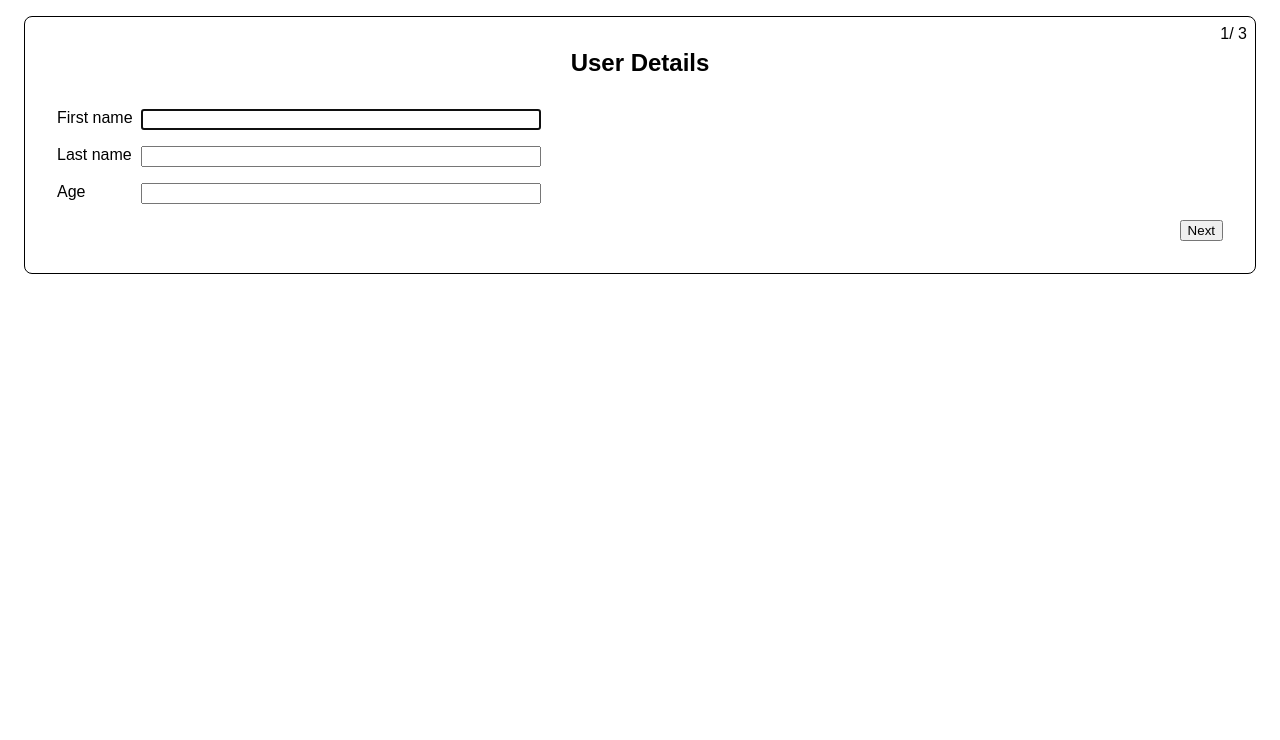
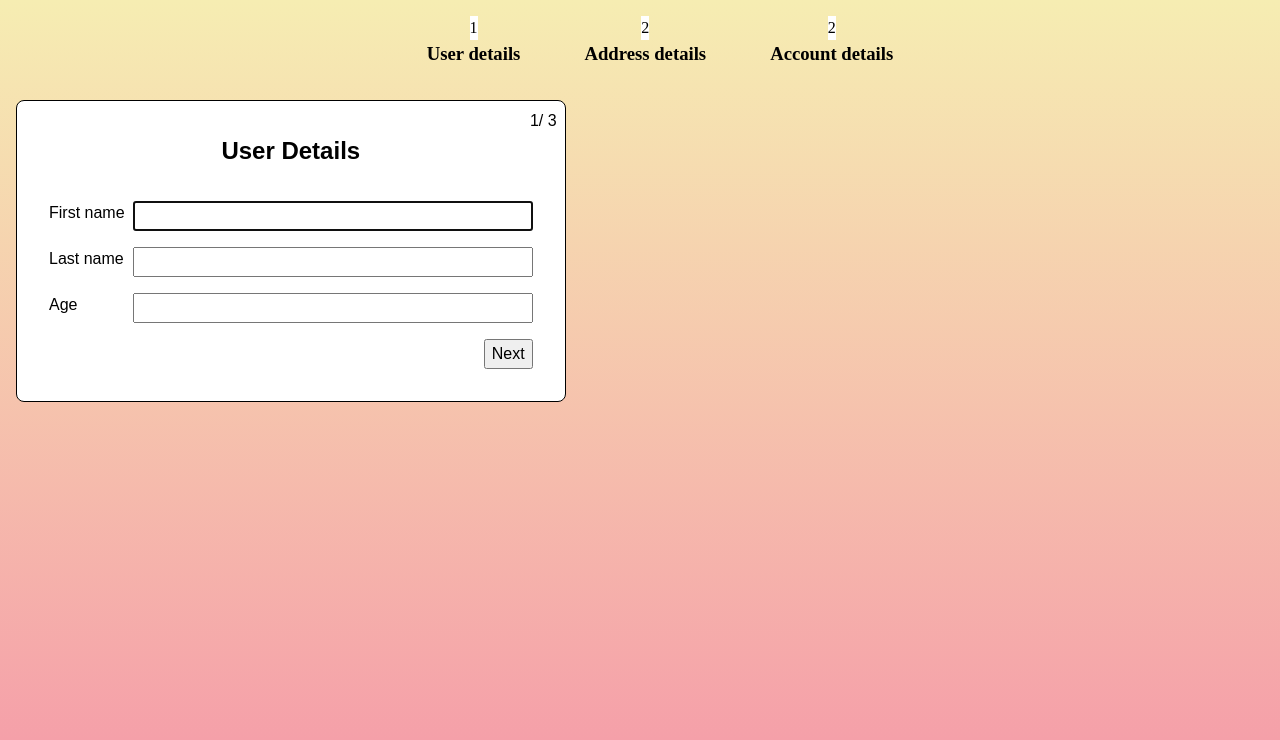
Before and after one commit to 0trava/Practic_work_ts-formic-react, a React (Vite) app: page / in a window 1280 px wide. Shown: the top 740 px of the page. Built offline with nearby package versions, Linux system fonts and the light colour scheme; the HTML template or start-up script is replaced by a standard one.

Commit message:
add scss file

```diff
--- a/package.json
+++ b/package.json
@@ -23,6 +23,7 @@
     "eslint-plugin-react-hooks": "^4.6.0",
     "eslint-plugin-react-refresh": "^0.4.3",
     "typescript": "^5.0.2",
+    "typescript-plugin-css-modules": "^5.0.1",
     "vite": "^4.4.5"
   }
 }
--- /dev/null
+++ b/src/App.module.scss
@@ -0,0 +1,106 @@
+/* Указываем box sizing */
+*,
+*::before,
+*::after {
+  box-sizing: border-box;
+}
+
+/* Убираем внутренние отступы */
+ul[class],
+ol[class] {
+  padding: 0;
+}
+
+/* Убираем внешние отступы */
+body,
+h1,
+h2,
+h3,
+h4,
+p,
+ul[class],
+ol[class],
+li,
+figure,
+figcaption,
+blockquote,
+dl,
+dd {
+  margin: 0;
+}
+
+/* Выставляем основные настройки по-умолчанию для body */
+body {
+  min-height: 100vh;
+  scroll-behavior: smooth;
+  text-rendering: optimizeSpeed;
+  line-height: 1.5;
+}
+
+/* Удаляем стандартную стилизацию для всех ul и il, у которых есть атрибут class*/
+ul[class],
+ol[class] {
+  list-style: none;
+}
+
+/* Элементы a, у которых нет класса, сбрасываем до дефолтных стилей */
+a:not([class]) {
+  text-decoration-skip-ink: auto;
+}
+
+/* Упрощаем работу с изображениями */
+img {
+  max-width: 100%;
+  display: block;
+}
+
+/* Указываем понятную периодичность в потоке данных у article*/
+article > * + * {
+  margin-top: 1em;
+}
+
+/* Наследуем шрифты для инпутов и кнопок */
+input,
+button,
+textarea,
+select {
+  font: inherit;
+}
+
+/* Удаляем все анимации и переходы для людей, которые предпочитай их не использовать */
+@media (prefers-reduced-motion: reduce) {
+  * {
+    animation-duration: 0.01ms !important;
+    animation-iteration-count: 1 !important;
+    transition-duration: 0.01ms !important;
+    scroll-behavior: auto !important;
+  }
+}
+
+
+body{
+    background: linear-gradient(0deg, #f598a8, #f6edb2);
+}
+
+ul {
+  list-style: none;
+  display: flex;
+  justify-content: center;
+  align-items: center;
+  gap: 5vw;
+}
+
+li{
+  display: flex;
+  flex-direction: column;
+  justify-content: center;
+  align-items: center;
+
+  margin: 0;
+  margin-bottom: 1rem;
+  text-align: center;
+}
+
+li div {
+  background-color: white;
+}
--- a/src/App.tsx
+++ b/src/App.tsx
@@ -1,20 +1,21 @@
-import { FormEvent, useState } from "react"
-import { AccountForm } from "./AccountForm"
-import { AddressForm } from "./AddressForm"
-import { UserForm } from "./UserForm"
-import { useMultistepForm } from "./useMultistepForm"
+import { FormEvent, useState } from "react";
+import { AccountForm } from "./AccountForm";
+import { AddressForm } from "./AddressForm";
+import { UserForm } from "./UserForm";
+import { useMultistepForm } from "./useMultistepForm";
+import styles from  './App.module.scss';
 
 type FormData = {
-  firstName: string,
-  lastName: string,
-  age: string,
-  street: string,
-  city: string,
-  state: string,
-  zip: string,
-  email: string,
-  password: string,
-}
+  firstName: string;
+  lastName: string;
+  age: string;
+  street: string;
+  city: string;
+  state: string;
+  zip: string;
+  email: string;
+  password: string;
+};
 
 const INITIAL_DATA: FormData = {
   firstName: "",
@@ -26,42 +27,55 @@ const INITIAL_DATA: FormData = {
   zip: "",
   email: "",
   password: "",
-
-}
-
-
+};
 
 function App() {
-  const [data, setData] = useState(INITIAL_DATA)
-  const {steps,
-    currentStepIndex,
-    step,
-    isFirstStep,
-    back,
-    next,
-    isLastStep,
-  } = useMultistepForm([<UserForm {...data} updateFields={updateFields}/>,
-                        <AddressForm {...data} updateFields={updateFields}/>,
-                        <AccountForm {...data} updateFields={updateFields}/>])
-
-
+  const [data, setData] = useState(INITIAL_DATA);
+  const { steps, currentStepIndex, step, isFirstStep, back, next, isLastStep } =
+    useMultistepForm([
+      <UserForm {...data} updateFields={updateFields} />,
+      <AddressForm {...data} updateFields={updateFields} />,
+      <AccountForm {...data} updateFields={updateFields} />,
+    ]);
 
   // Update data
   function updateFields(fields: Partial<FormData>) {
-    setData(prev => {
-      return {...prev, ...fields}
-    })
+    setData((prev) => {
+      return { ...prev, ...fields };
+    });
   }
   // FORM submite
-  function onSubmite (e: FormEvent) {
-    e.preventDefault()
-    next()
+  function onSubmite(e: FormEvent) {
+    e.preventDefault();
+    if (!isLastStep) return next();
+    alert("Suvvessful Account Creation");
   }
 
+  // Style
+  const className: string = styles.title;
+
+  return (
+    <>
+    {/* Block whits steps */}
+    <ul>
+    <li>
+      <div>1</div>
+      <h3>User details</h3>
+    </li>
+    <li>
+       <div>2</div>
+       <h3>Address details</h3>
+    </li>
+    <li>
+       <div>2</div>
+       <h3>Account details</h3>
+    </li>
+    </ul>
 
 
-
-  return (  <div style = {{
+    {/* FORMA */}
+    <div
+      style={{
         position: "relative",
         background: "white",
         border: "1px solid black",
@@ -69,34 +83,42 @@ function App() {
         margin: "1rem",
         borderRadius: ".5rem",
         fontFamily: "Arial",
-  }}>
+        maxWidth: "max-content",
+      }}
+    >
+
       <form action="" onSubmit={onSubmite}>
         <div
           style={{
             position: "absolute",
             top: ".5rem",
             right: ".5rem",
-      }}>
+          }}
+        >
           {currentStepIndex + 1}/ {steps.length}
         </div>
         {step}
-      <div style={{
+        <div
+          style={{
             marginTop: "1rem",
             display: "flex",
             gap: ".5rem",
             justifyContent: "flex-end",
-      }}>
+          }}
+        >
           {/* BUTTONS */}
-        {!isFirstStep && <button type="button" onClick={back}>Back</button>}
+          {!isFirstStep && (
+            <button type="button" onClick={back}>
+              Back
+            </button>
+          )}
 
-        <button type="submit">
-          {isLastStep ? "Finish" : "Next"}
-          </button>
-
+          <button type="submit">{isLastStep ? "Finish" : "Next"}</button>
         </div>
       </form>
-
-  </div>)
+    </div>
+    </>
+  );
 }
 
-export default App
+export default App;
--- a/src/UserForm.tsx
+++ b/src/UserForm.tsx
@@ -17,7 +17,10 @@ export function UserForm({
   updateFields,
 }: UserFormProps) {
   return (
+    <>
     <FormWrapper title="User Details">
+
+
       <label htmlFor="">First name</label>
       <input
         type="text"
@@ -42,5 +45,7 @@ export function UserForm({
         onChange={(e) => updateFields({ age: e.target.value })}
       />
     </FormWrapper>
+    </>
+
   );
 }
--- a/tsconfig.json
+++ b/tsconfig.json
@@ -5,6 +5,11 @@
     "lib": ["ES2020", "DOM", "DOM.Iterable"],
     "module": "ESNext",
     "skipLibCheck": true,
+    "plugins": [
+      {
+        "name": "typescript-plugin-css-modules"
+      }
+    ],
 
     /* Bundler mode */
     "moduleResolution": "bundler",
```
Also changed, not shown: 2 other files (tests, documents, lock files or other folders). Lines whose indentation alone changed are shown as unchanged.
